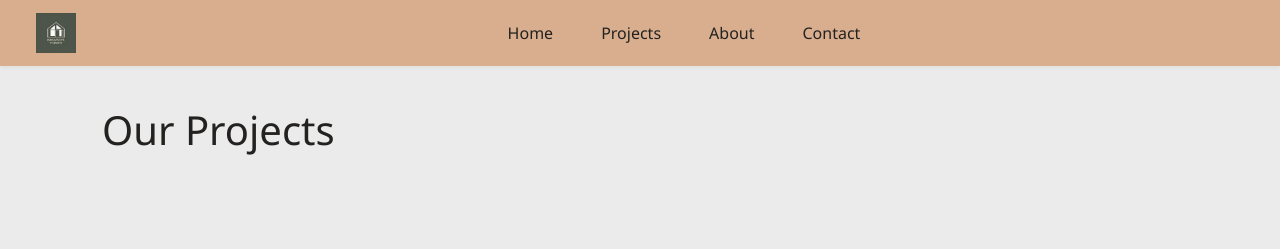
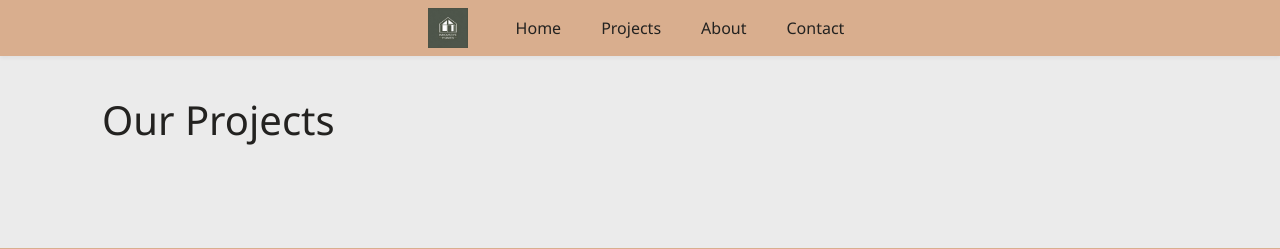
Before and after one commit to MariamKipshidze/architecture_portal, a Django app: page /projects/ in a window 1280 px wide. Shown: the top 249 px of the page. Run offline with Django 5.2, Linux system fonts and the light colour scheme; data that the repository does not hold is empty.

Commit message:
Center menu

```diff
--- a/architecture_portal/templates/base.html
+++ b/architecture_portal/templates/base.html
@@ -83,25 +83,27 @@
 
 <nav class="navbar navbar-expand-lg" style="background-color: var(--color-navbar);">
   <div class="container-fluid d-flex justify-content-center align-items-center">
-    <a class="navbar-brand mx-4" href="/">
-      <img src="{% static 'logo.png' %}" alt="Logo" style="height: 40px;">
-    </a>
-
-    <button class="navbar-toggler" type="button" data-bs-toggle="collapse" data-bs-target="#navbarNav"
+    <button class="navbar-toggler me-3" type="button" data-bs-toggle="collapse" data-bs-target="#navbarNav"
       aria-controls="navbarNav" aria-expanded="false" aria-label="Toggle navigation">
       <span class="navbar-toggler-icon"></span>
     </button>
 
-    <div class="collapse navbar-collapse justify-content-center" id="navbarNav" style="flex-grow: 1;">
-      <ul class="navbar-nav d-flex flex-row justify-content-center w-100">
-        <li class="nav-item mx-3"><a class="nav-link" href="/">Home</a></li>
-        <li class="nav-item mx-3"><a class="nav-link" href="/projects/">Projects</a></li>
-        <li class="nav-item mx-3"><a class="nav-link" href="/about/">About</a></li>
-        <li class="nav-item mx-3"><a class="nav-link" href="/contact/">Contact</a></li>
+    <div class="collapse navbar-collapse justify-content-center" id="navbarNav">
+      <ul class="navbar-nav d-flex flex-row align-items-center gap-4">
+        <li class="nav-item">
+          <a class="navbar-brand" href="/">
+            <img src="{% static 'logo.png' %}" alt="Logo" style="height: 40px;">
+          </a>
+        </li>
+        <li class="nav-item"><a class="nav-link" href="/">Home</a></li>
+        <li class="nav-item"><a class="nav-link" href="/projects/">Projects</a></li>
+        <li class="nav-item"><a class="nav-link" href="/about/">About</a></li>
+        <li class="nav-item"><a class="nav-link" href="/contact/">Contact</a></li>
       </ul>
     </div>
   </div>
 </nav>
+
 
 <main class="main-content container">
     {% block content %}
```
